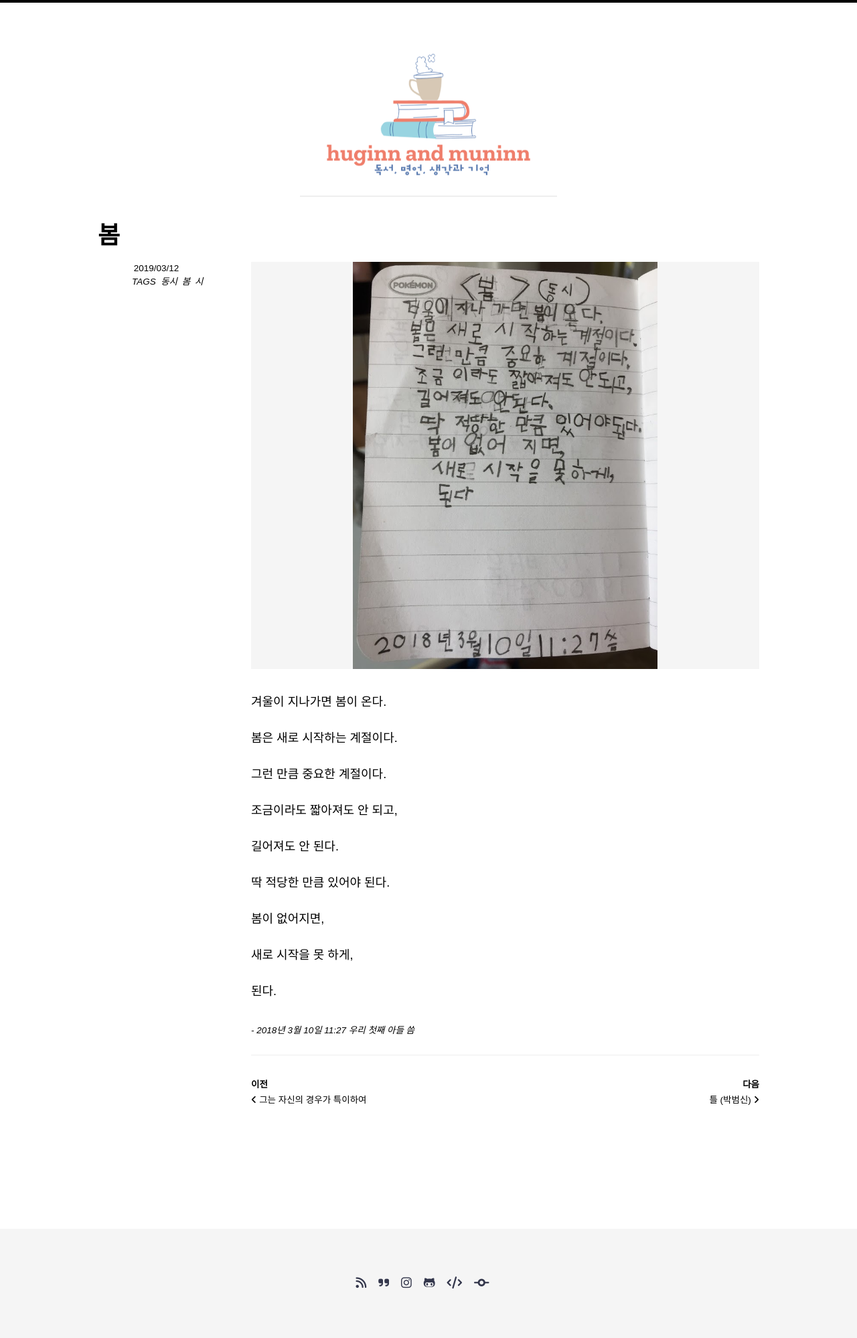
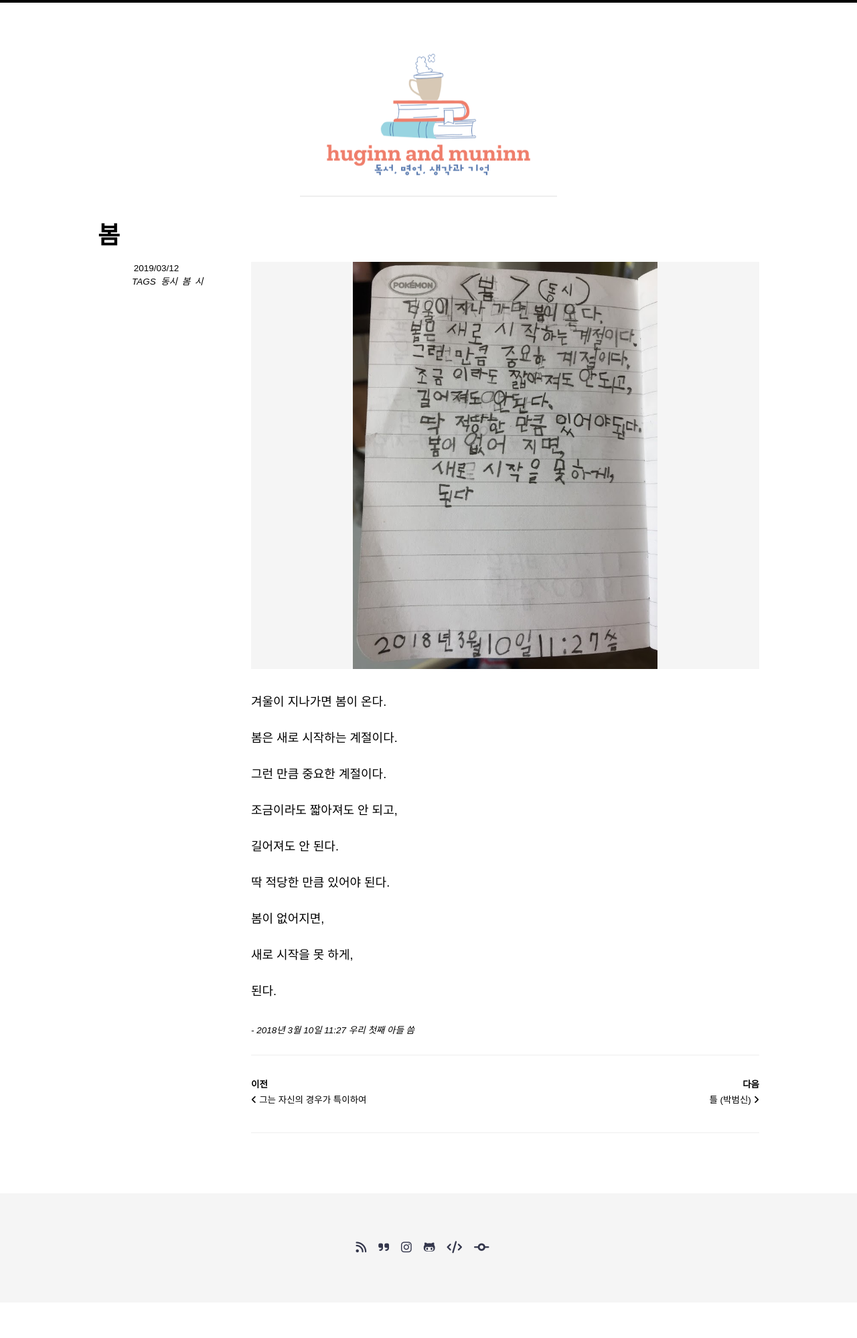
Before and after one commit to huginnmn/huginnmn.github.io, a Jekyll site: the page built from _posts/2019-03-12-봄.md, in a window 1280 px wide. Shown: the whole page at 67% size. Built offline with Jekyll 4.4.1, drawn with Linux system fonts in a browser that asks for light colours; nearby versions of some CDN libraries; some web fonts are replaced; comment, search, counter and statistics services are not loaded; after the commit the page ends 1945 px from its top, so only the background shows below that.

Commit message:
Update _page.scss

```diff
--- a/_sass/so-simple/_page.scss
+++ b/_sass/so-simple/_page.scss
@@ -127,9 +127,6 @@
 
 .page-comments {
   margin: 5em 0 3em;
-  background-color: #eee;
-  background-size: cover;
-  display: flex;
 }
 
 .page-pagination {
@@ -137,6 +134,7 @@
    margin-bottom: 2em;
    clear: both;
    border-top: 1px solid #eee;
+   border-bottom: 1px solid #eee;
 
   @include breakpoint($large) {
     display: -webkit-box;
```
